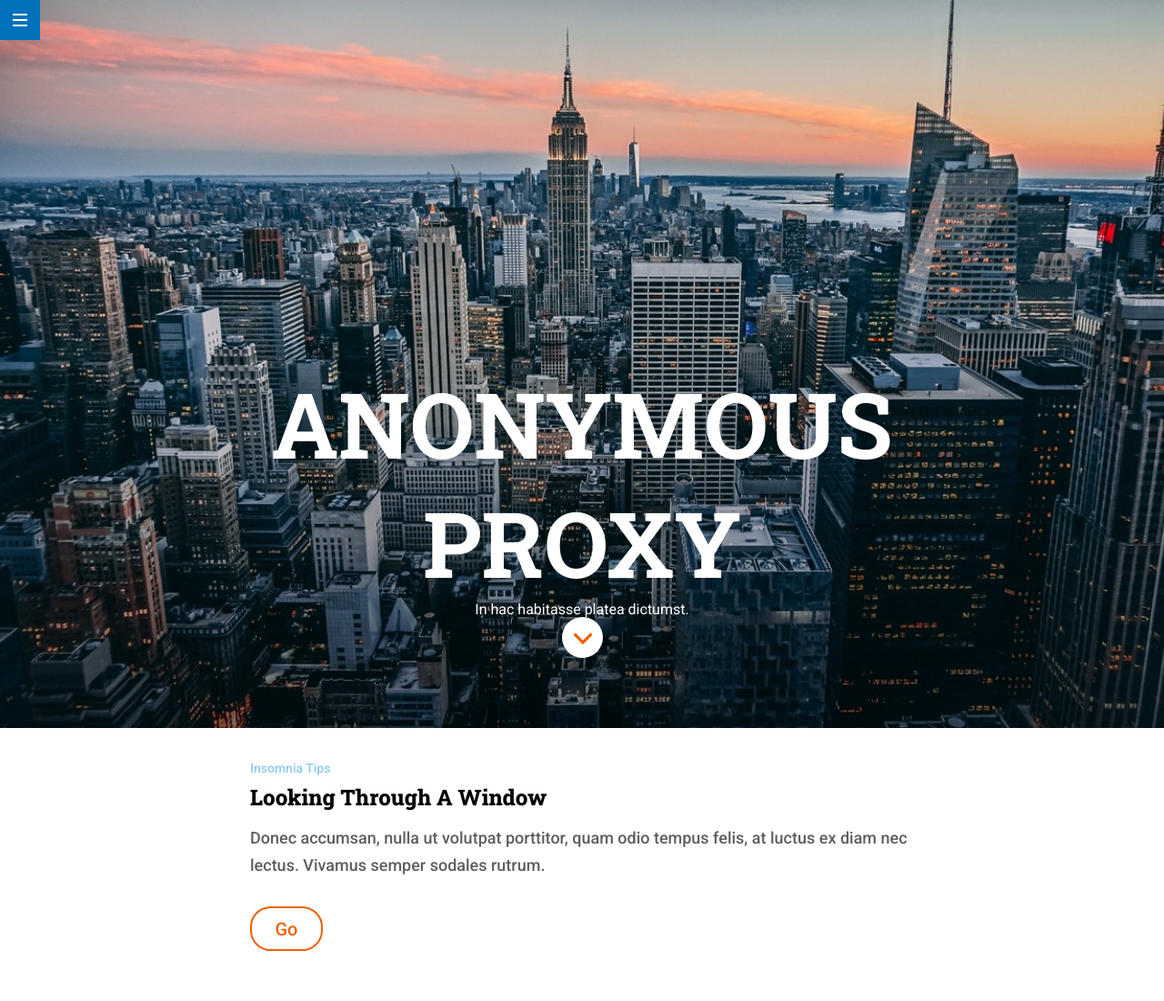
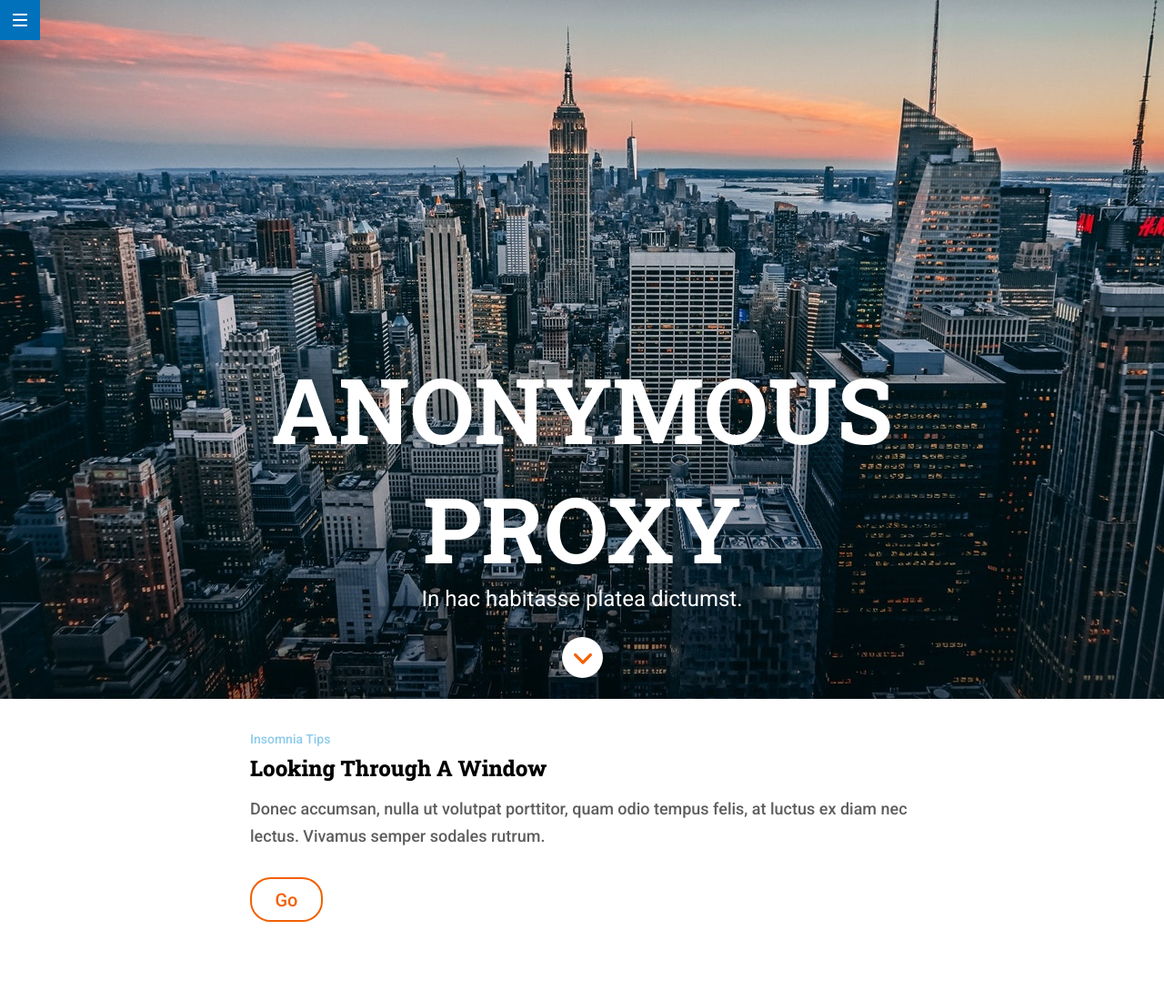
Before and after one commit to kathimansilla/Anonymous-Proxy, a website: page src/html/index.html in a window 1280 px wide. Shown: the top 1100 px of the page at 91% size. Drawn offline with nearby package versions, Linux system fonts and the light colour scheme; files that its build step writes are made by us from their sources; files whose address does not match are found by name.

Commit message:
all mediaqueries hero + variables para margins + descartar texto con vw

```diff
--- a/src/scss/core/_variables.scss
+++ b/src/scss/core/_variables.scss
@@ -3,3 +3,7 @@ $fontSec: 'Roboto', sans-serif;
 $colorText1: #ffffff;
 $colorText2: #000000;
 $colorButton_Heart: #f26002;
+$measure1: 15px;
+$measure2: 30px;
+$measure3: 45px;
+$measure4: 60px;
--- a/src/scss/layout/_hero.scss
+++ b/src/scss/layout/_hero.scss
@@ -2,10 +2,15 @@
     background-image: url('../images/cover.jpg');
     background-size: cover;
     background-position: center;
-    height: 100vh;
     display: flex;
     align-items: flex-end;
     justify-content: center;
+    /*height: 100vh;*/
+    /*Si le digo 100%vh al hero, esto no funciona en el caso de que el user reduzca la ventana a una posición con mucho width y poco height -o para pantallas con características similares a lo descripto como es el caso de mi laptop hp-. Le sugiero al cliente estas medidas de height que cumplen con los modelos de pantallas mobile(320x568), tablet(768x768) y desktop(1280x768) pedidas y además son funcionales en otras posibles pantallas que requiera el user*/
+    height: 568px;
+    @media screen and (min-width: 768px) {
+        height: 768px;
+    }
 }
 .columnaCentral {
     display: flex;
@@ -17,21 +22,15 @@
         color: $colorText1;
         font-family: $fontPpal;
         text-transform: uppercase;
-        /*usé una calculadora de px to vw para intentar hacer el texto responsive*/
-        font-size: 13.125vw;
+        font-size: 2.625rem;
         width: min-content;
-        max-width: 690px;
         text-align: center;
         line-height: 1.31;
-        /*TABLET*/
         @media screen and (min-width: 768px) {
-            font-size: 10.417vw;
+            font-size: 5rem;
         }
-        /*DESKTOP*/
-        /*Puse min-width: 950px para que no desborde el texto su contenedor. La pantalla Desktop es de 1280px*/
-        @media screen and (min-width: 950px) {
-            font-size: 100px;
-            max-width: 730px;
+        @media screen and (min-width: 1280px) {
+            font-size: 6.25rem;
         }
     }
     & .hero__text {
@@ -39,8 +38,16 @@
         font-family: $fontSec;
         font-weight: normal;
         font-size: 1rem;
-        /*margin-top: 10px;
-        margin-bottom: 45px;*/
+        margin-top: 10px;
+        margin-bottom: $measure3;
+        @media screen and (min-width: 768px) {
+            font-size: 1.5rem;
+            margin-top: 20px;
+            margin-bottom: $measure2;
+        }
+        @media screen and (min-width: 1280px) {
+            margin-top: 0;
+        }
     }
     & .hero__ball {
         height: 45px;
```
